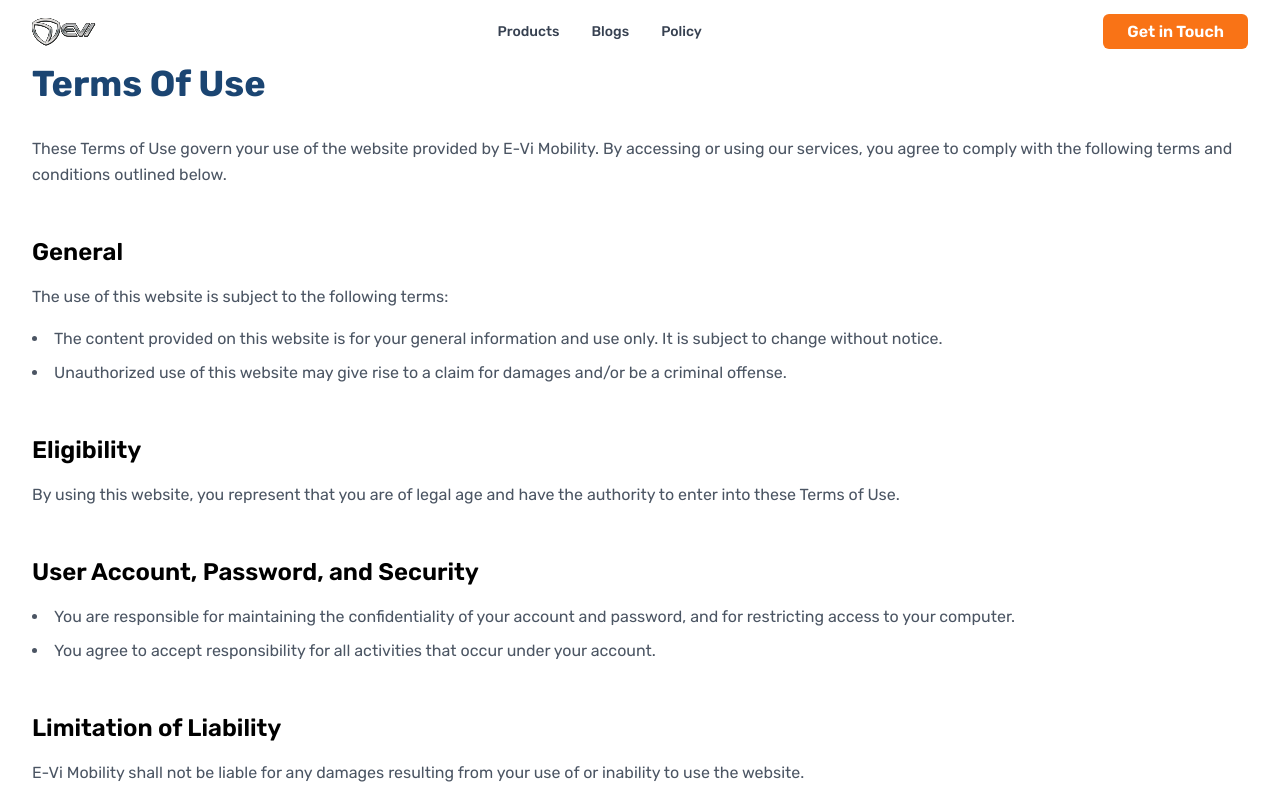
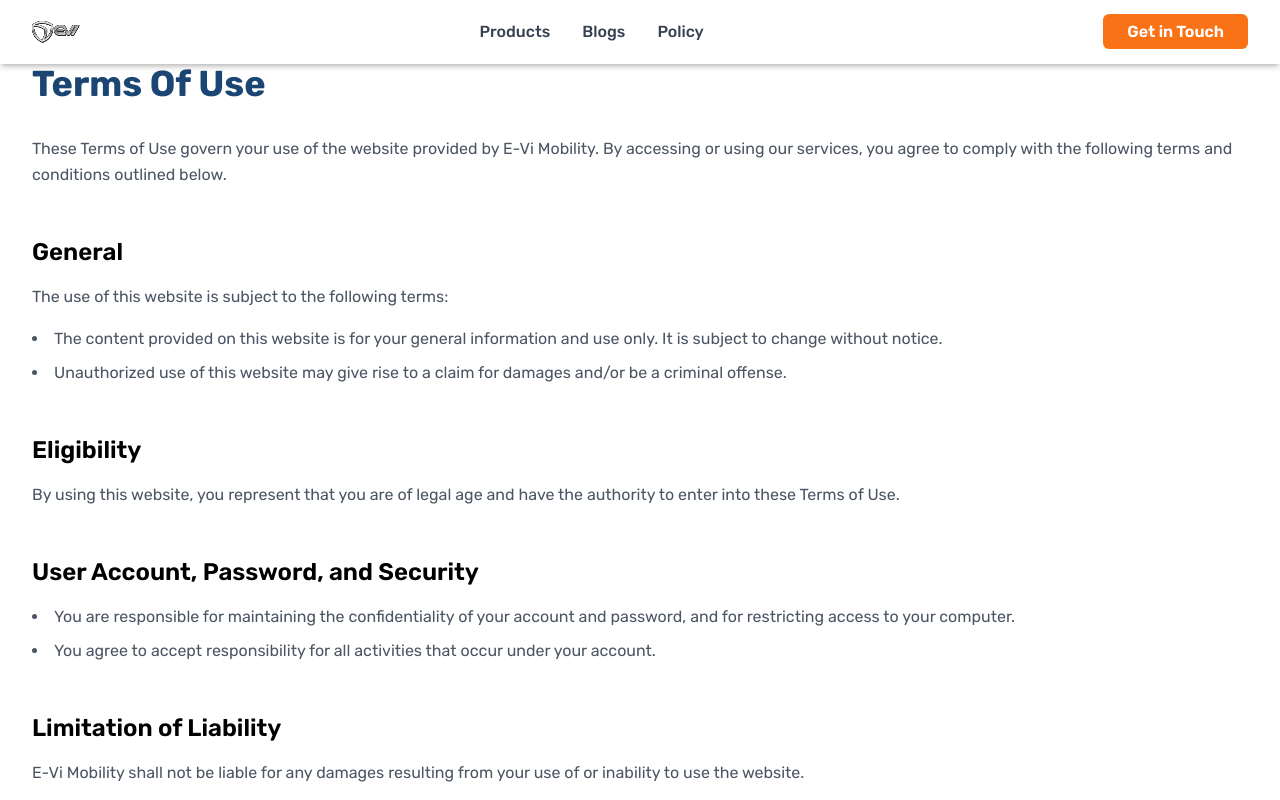
Before and after one commit to MirageTHE69/evi-final-main, a Next.js app: page /terms in a window 1280 px wide. Shown: the top 800 px of the page. Built offline with nearby package versions, Linux system fonts and the light colour scheme.

Commit message:
feat: new navbar changes

```diff
--- a/src/app/(main)/product-page/page.tsx
+++ b/src/app/(main)/product-page/page.tsx
@@ -9,8 +9,7 @@
 
 const ProductPage: React.FC = () => {
   return (
-    <div className="min-h-screen w-screen">
-      <Navbar />
+    <div className="min-h-screen w-full">
       <TopSection />
       <Product />
       <FeatureSection />
--- a/src/app/(main)/product-page2/page.tsx
+++ b/src/app/(main)/product-page2/page.tsx
@@ -9,7 +9,7 @@
 
 const ProductPage: React.FC = () => {
   return (
-    <div className="min-h-screen w-screen">
+    <div className="min-h-screen w-full">
       <Navbar />
       <TopSection />
       <Product />
--- a/src/app/layout.tsx
+++ b/src/app/layout.tsx
@@ -2,6 +2,7 @@
 import { Rubik } from "next/font/google";
 import "./globals.css";
 import SplashScreen from "@/components/splash-screen";
+import Navbar from "@/components/nav";
 
 const RubikFont = Rubik({ subsets: ["latin"] });
 export const metadata: Metadata = {
@@ -16,8 +17,13 @@
 }>) {
   return (
     <html lang="en">
-      <body className={`${RubikFont.className} antialiased`}>
-        <SplashScreen>{children}</SplashScreen>
+      <body
+        className={`${RubikFont.className} antialiased min-h-screen flex flex-col`}
+      >
+        <SplashScreen>
+          <Navbar />
+          <main className="flex-1">{children}</main>
+        </SplashScreen>
       </body>
     </html>
   );
--- a/src/components/faqSection.tsx
+++ b/src/components/faqSection.tsx
@@ -66,7 +66,7 @@
   };
 
   return (
-    <div className="w-screen bg-white py-8">
+    <div className="w-full bg-white py-8">
       <div className="max-w-6xl mx-auto p-8">
         <div className="flex flex-col md:flex-row">
           {/* Left Section */}
--- a/src/components/nav.tsx
+++ b/src/components/nav.tsx
@@ -6,46 +6,32 @@
 
 const Navbar: React.FC = () => {
   return (
-    <nav className="bg-white fixed w-full z-50">
+    <nav className="bg-white fixed top-0 left-0 w-full z-50 shadow-md">
       <div className="max-w-7xl mx-auto px-4 sm:px-6 lg:px-8">
         <div className="flex justify-between items-center h-16">
+          {/* Logo */}
           <Link href="/" className="flex items-center">
             <Image
-              src="/logo.svg" // Replace with your actual logo path
+              src="/logo.svg"
               alt="Logo"
-              width={64} // Adjust width as needed
-              height={64} // Adjust height as needed
-              className="h-16 w-16 object-contain"
+              width={64}
+              height={64}
+              className="h-10 w-10 sm:h-12 sm:w-12 object-contain"
             />
           </Link>
 
-          {/* Centered Menu */}
+          {/* Centered Menu (Desktop) */}
           <div className="hidden md:flex space-x-8">
-            <Link
-              href="/product-page"
-              className="text-gray-700 hover:text-orange-500 transition-colors duration-300 text-sm font-medium"
-            >
-              Products
-            </Link>
-            <Link
-              href="/blogs"
-              className="text-gray-700 hover:text-orange-500 transition-colors duration-300 text-sm font-medium"
-            >
-              Blogs
-            </Link>
-            <Link
-              href="/privacy"
-              className="text-gray-700 hover:text-orange-500 transition-colors duration-300 text-sm font-medium"
-            >
-              Policy
-            </Link>
+            <NavLink href="/product-page">Products</NavLink>
+            <NavLink href="/blogs">Blogs</NavLink>
+            <NavLink href="/privacy">Policy</NavLink>
           </div>
 
-          {/* Contact Button */}
+          {/* Contact Button (Desktop) */}
           <div className="hidden md:block">
             <Link
               href="/contact"
-              className="bg-orange-500 hover:bg-orange-600 text-white font-semibold py-2 px-6 rounded-md transition-colors duration-300"
+              className="bg-orange-500 hover:bg-orange-600 text-white font-semibold py-2 px-5 sm:px-6 rounded-md transition-colors duration-300"
             >
               Get in Touch
             </Link>
@@ -61,15 +47,51 @@
   );
 };
 
+interface NavLinkProps {
+  href: string;
+  children: React.ReactNode;
+}
+
+const NavLink: React.FC<NavLinkProps> = ({ href, children }) => {
+  return (
+    <Link
+      href={href}
+      className="text-gray-700 hover:text-orange-500 transition-colors duration-300 text-sm sm:text-base font-medium relative group"
+    >
+      {children}
+      {/* Underline Effect */}
+      <span className="absolute left-0 -bottom-1 w-full h-0.5 bg-orange-500 scale-x-0 transition-transform duration-300 group-hover:scale-x-100"></span>
+    </Link>
+  );
+};
+
 const MobileMenu: React.FC = () => {
   const [isOpen, setIsOpen] = React.useState(false);
+  const menuRef = React.useRef<HTMLDivElement>(null);
+
+  React.useEffect(() => {
+    const handleClickOutside = (event: MouseEvent) => {
+      if (
+        isOpen &&
+        menuRef.current &&
+        !menuRef.current.contains(event.target as Node)
+      ) {
+        setIsOpen(false);
+      }
+    };
+    document.addEventListener("mousedown", handleClickOutside);
+    return () => {
+      document.removeEventListener("mousedown", handleClickOutside);
+    };
+  }, [isOpen]);
 
   return (
-    <>
+    <div className="relative" ref={menuRef}>
       <button
         onClick={() => setIsOpen(!isOpen)}
         className="text-gray-700 hover:text-orange-500 focus:outline-none focus:text-orange-500 transition-colors duration-300"
         aria-label="Toggle menu"
+        aria-expanded={isOpen}
       >
         {isOpen ? (
           <svg
@@ -104,40 +126,56 @@
         )}
       </button>
       {isOpen && (
-        <div className="absolute top-16 left-0 w-full bg-white shadow-lg">
+        <>
+          <div className="fixed inset-0 bg-black opacity-25 z-40"></div>
+          <div className="fixed top-16 left-0 w-full bg-white shadow-lg z-50 animate-slide-down">
             <div className="flex flex-col items-center space-y-4 py-4">
-            <Link
+              <MobileNavLink
                 href="/product-page"
-              className="text-gray-700 hover:text-orange-500 transition-colors duration-300 text-sm font-medium"
                 onClick={() => setIsOpen(false)}
               >
                 Products
-            </Link>
-            <Link
-              href="/blogs"
-              className="text-gray-700 hover:text-orange-500 transition-colors duration-300 text-sm font-medium"
-              onClick={() => setIsOpen(false)}
-            >
+              </MobileNavLink>
+              <MobileNavLink href="/blogs" onClick={() => setIsOpen(false)}>
                 Blogs
-            </Link>
-            <Link
-              href="/privacy"
-              className="text-gray-700 hover:text-orange-500 transition-colors duration-300 text-sm font-medium"
-              onClick={() => setIsOpen(false)}
-            >
+              </MobileNavLink>
+              <MobileNavLink href="/privacy" onClick={() => setIsOpen(false)}>
                 Policy
-            </Link>
+              </MobileNavLink>
               <Link
                 href="/contact"
-              className="bg-orange-500 hover:bg-orange-600 text-white font-semibold py-2 px-6 rounded-md transition-colors duration-300"
+                className="bg-orange-500 hover:bg-orange-600 text-white font-semibold py-2 px-5 sm:px-6 rounded-md transition-colors duration-300"
                 onClick={() => setIsOpen(false)}
               >
                 Get in Touch
               </Link>
             </div>
           </div>
+        </>
       )}
-    </>
+    </div>
+  );
+};
+
+interface MobileNavLinkProps {
+  href: string;
+  children: React.ReactNode;
+  onClick: () => void;
+}
+
+const MobileNavLink: React.FC<MobileNavLinkProps> = ({
+  href,
+  children,
+  onClick,
+}) => {
+  return (
+    <Link
+      href={href}
+      className="text-gray-700 hover:text-orange-500 transition-colors duration-300 text-lg font-medium"
+      onClick={onClick}
+    >
+      {children}
+    </Link>
   );
 };
 
--- a/src/components/product/topsection.tsx
+++ b/src/components/product/topsection.tsx
@@ -4,7 +4,7 @@
 
 const TopSection: React.FC = () => {
   return (
-    <div className="min-h-screen w-screen flex justify-between items-center px-16 py-20 bg-white">
+    <div className="min-h-screen w-full flex justify-between items-center px-16 py-20 bg-white">
       {/* Left Section: Rickshaw Images */}
       <div className="flex space-x-16">
         {/* Rickshaw 1: Chhota Bull */}
```
Lines whose indentation alone changed are shown as unchanged.
